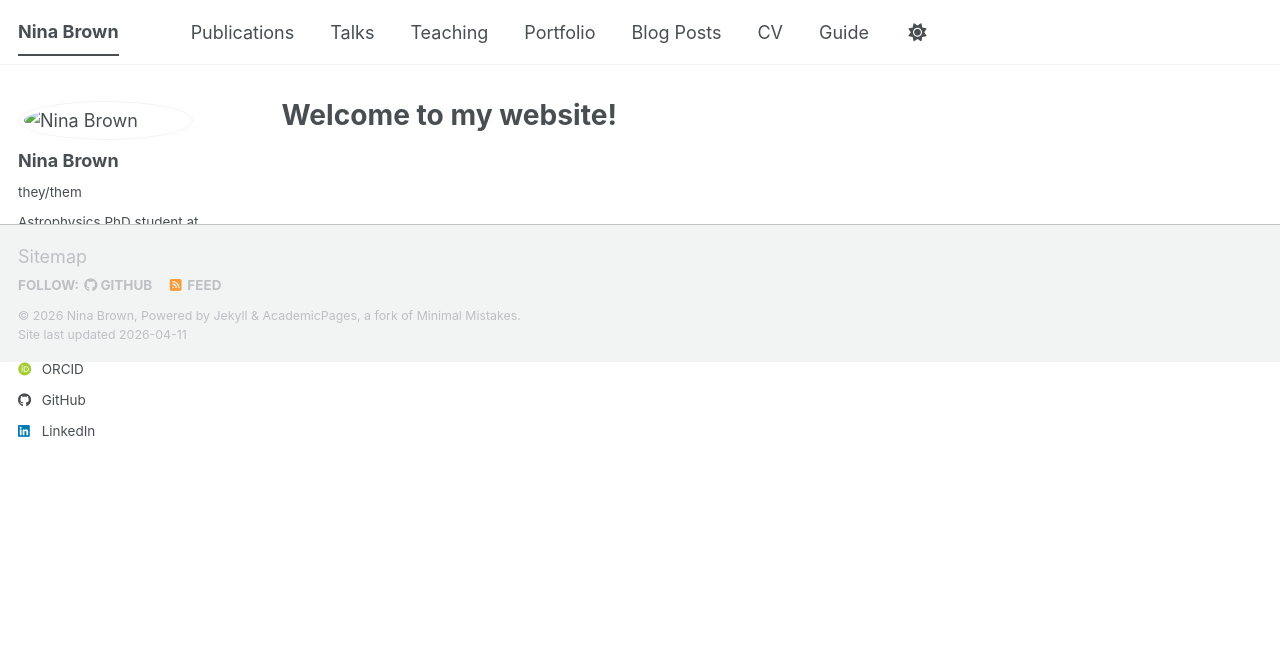
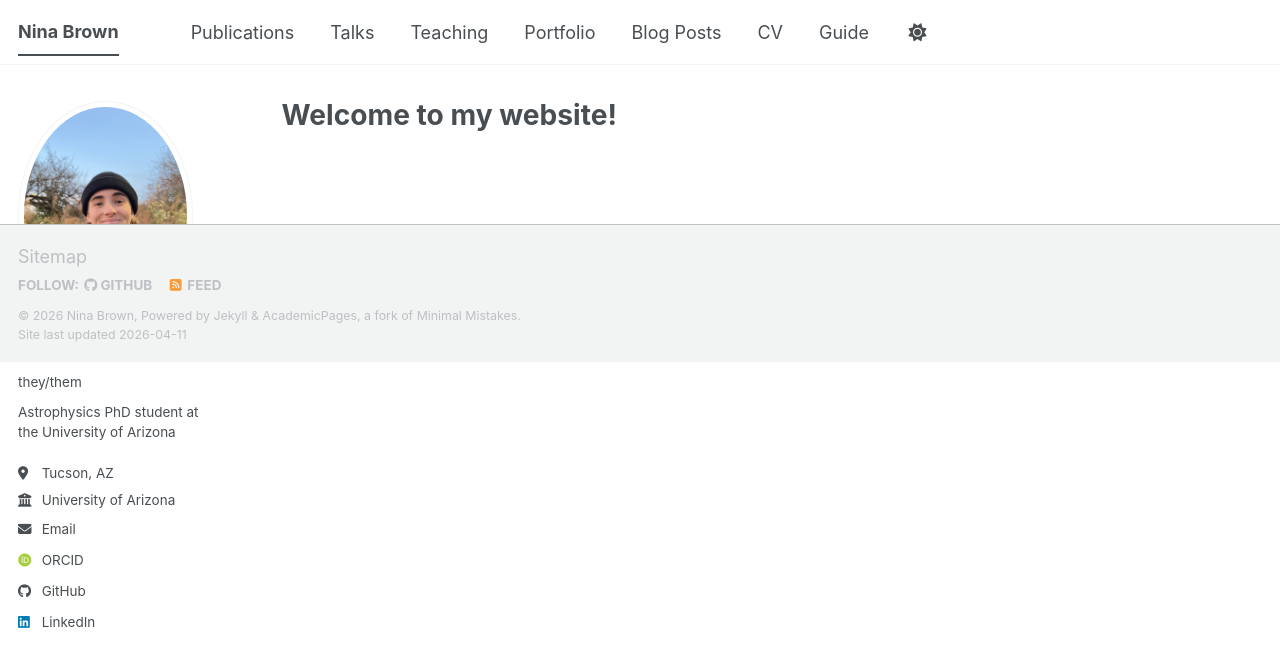
Before and after one commit to ninambrown/ninambrown.github.io, a Jekyll site: the page built from _pages/about.md, in a window 1280 px wide. Shown: the top 667 px of the page. Built offline with Jekyll 4.4.1, drawn with Linux system fonts in a browser that asks for light colours; some web fonts are replaced; a script bundle is joined from its source files by our own code; library files that are not in the unit come from our copies.

Commit message:
fixed image path

```diff
--- a/_config.yml
+++ b/_config.yml
@@ -22,7 +22,7 @@ repository               : "ninambrown/ninambrown.github.io"
 #               Additional customization can be done by editing /_includes/author-profile.html
 author:
   # Biographic information
-  avatar           : "images/nina_profile.jpg"
+  avatar           : "nina_profile.jpg"
   name             : "Nina Brown"
   pronouns         : "they/them"
   bio              : "Astrophysics PhD student at the University of Arizona"
```
